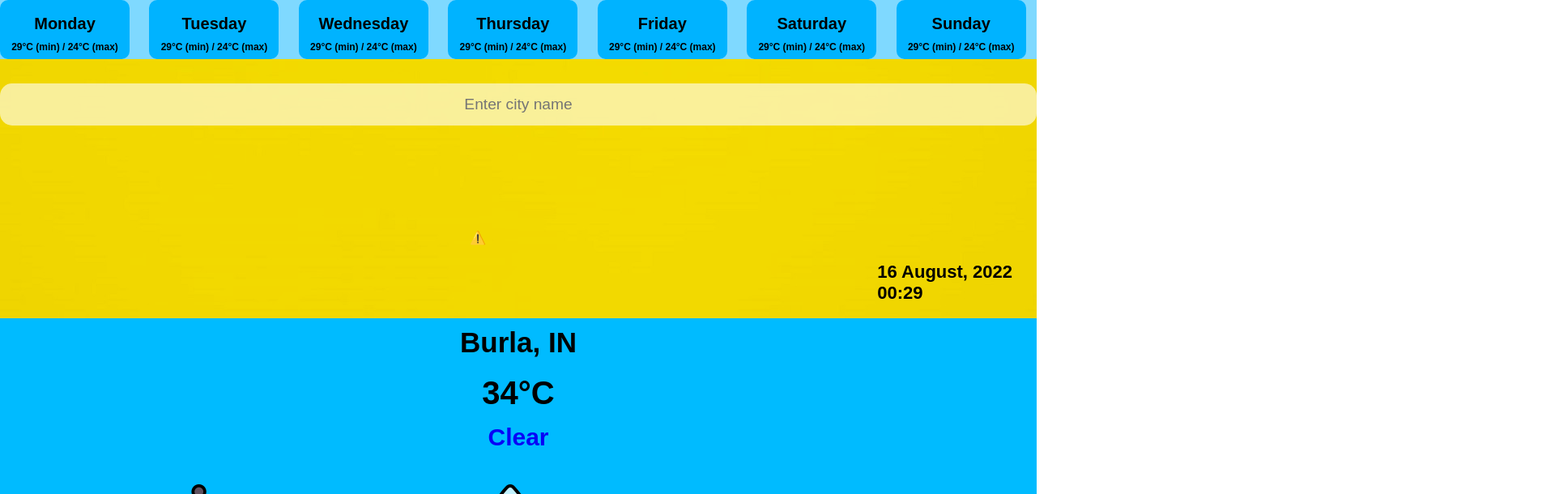
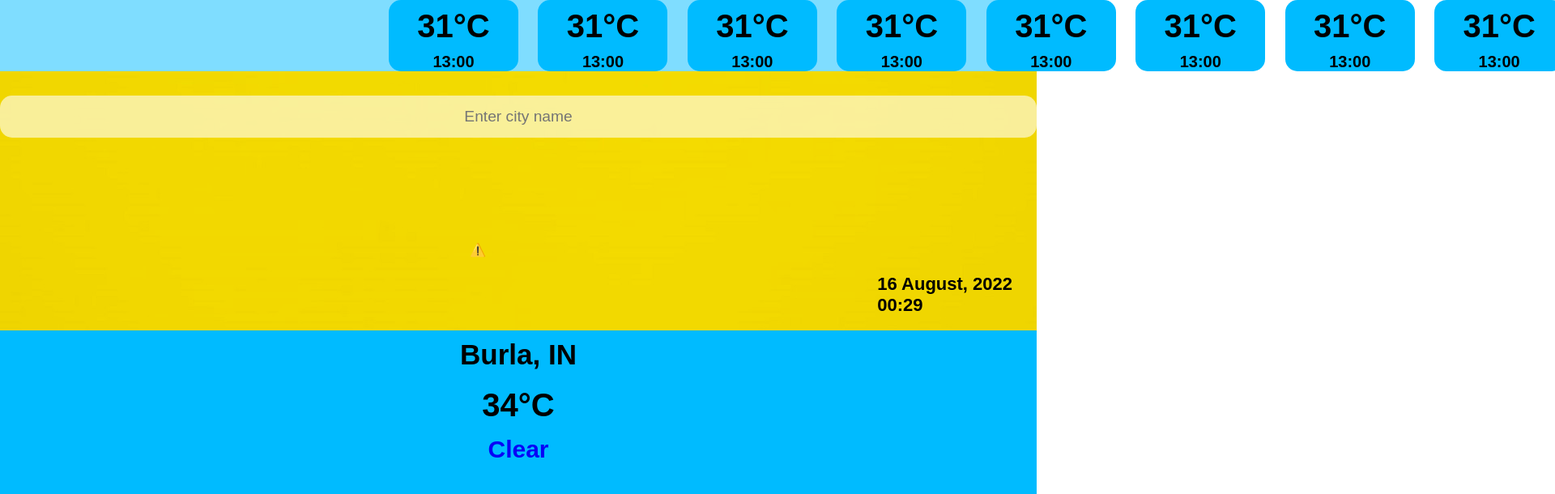
Before and after one commit to SySagar/weather-website, a plain HTML site: page index.html in a window 1280 px wide. Shown: the top 610 px of the page at 81% size, 1920 px wide, since content can reach past the window. Drawn offline with nearby package versions, Linux system fonts and the light colour scheme; no server answers.

Commit message:
further changes

```diff
--- a/index.html
+++ b/index.html
@@ -12,7 +12,6 @@
 
 <body>
 
-    <div class="header">
         <!-- <a class="weatherwidget-io" href="https://forecast7.com/en/21d4983d88/burla/" data-label_1="BURLA"
             data-label_2="WEATHER" data-theme="original">BURLA WEATHER</a>
         <script>
@@ -22,36 +21,40 @@
         <div class="weather-days">
             <ul class="W-days">
                 <li>
-                    <p>Monday</p>
-                    <div class="min-max" id="min-max">29&deg;C (min) / 24&deg;C (max)</div>
+                    <div class="temp">31&deg;C</div>
+                    <div class="time">13:00</div>
                 </li>
                 <li>
-                    <p>Tuesday</p>
-                    <div class="min-max" id="min-max">29&deg;C (min) / 24&deg;C (max)</div>
+                    <div class="temp">31&deg;C</div>
+                    <div class="time">13:00</div>
                 </li>
                 <li>
-                    <p>Wednesday</p>
-                    <div class="min-max" id="min-max">29&deg;C (min) / 24&deg;C (max)</div>
+                    <div class="temp">31&deg;C</div>
+                    <div class="time">13:00</div>
                 </li>
                 <li>
-                    <p>Thursday</p>
-                    <div class="min-max" id="min-max">29&deg;C (min) / 24&deg;C (max)</div>
+                    <div class="temp">31&deg;C</div>
+                    <div class="time">13:00</div>
                 </li>
                 <li>
-                    <p>Friday</p>
-                    <div class="min-max" id="min-max">29&deg;C (min) / 24&deg;C (max)</div>
+                    <div class="temp">31&deg;C</div>
+                    <div class="time">13:00</div>
                 </li>
                 <li>
-                    <p>Saturday</p>
-                    <div class="min-max" id="min-max">29&deg;C (min) / 24&deg;C (max)</div>
+                    <div class="temp">31&deg;C</div>
+                    <div class="time">13:00</div>
                 </li>
                 <li>
-                    <p>Sunday</p>
-                    <div class="min-max" id="min-max">29&deg;C (min) / 24&deg;C (max)</div>
+                    <div class="temp">31&deg;C</div>
+                    <div class="time">13:00</div>
                 </li>
+                <li>
+                    <div class="temp">31&deg;C</div>
+                    <div class="time">13:00</div>
+                </li>
+
             </ul>
         </div>
-    </div>
 
 
     <div class="upper-container">
--- a/style.css
+++ b/style.css
@@ -90,37 +90,28 @@ li span{
     font-size: 20px;
 }
 .weather-days{
-    background-color: rgba(0, 179, 255,0.5);
+    background: rgba(0, 187, 255,0.5);
 }
 .W-days{
+    white-space: nowrap;
+    max-width: 1200px;
+    margin: 0 auto;
+}
+.W-days li {
     display: inline-block;
-    width: 100%;
-    white-space: nowrap;
-    max-width: 56%;
-    margin: 0 auto;
-    text-decoration: none;
+    width: 12.5%;
+    font-size: 18px;
+    padding: 0px 5px;
+    background: rgba(0, 187, 255);
+    border-radius: 15px;
+    text-align: center;
 }
-.W-days li{
-    text-align: center;
-    background-color: rgb(0, 179, 255);
-    border-radius: 10px;
-    padding: 8px;
-    font-size: 18px;
-    /* width: 25%; */
-    font-weight: 550;
+.W-days li .temp{
+    font-size: 40px;
 }
-.W-days li p{
-    text-align: center;
-    padding: 10px;
+.W-days li .time{
     font-size: 20px;
-    font-weight: 700;
 }
-.W-days li .min-max{
-    text-align: center;
-    font-size: 15px;
-}
-
-
 
 .animation{
     display: flex;
```
